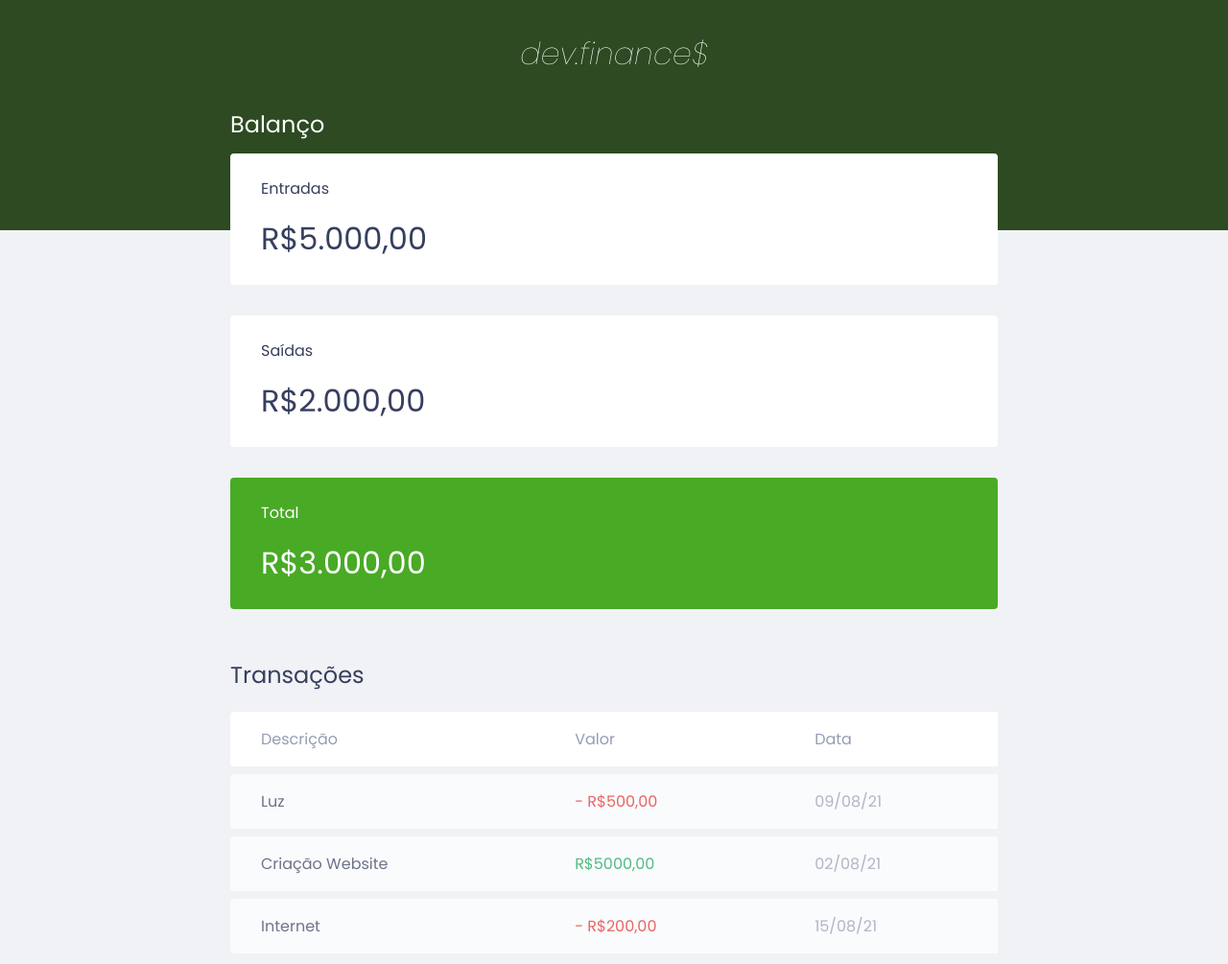
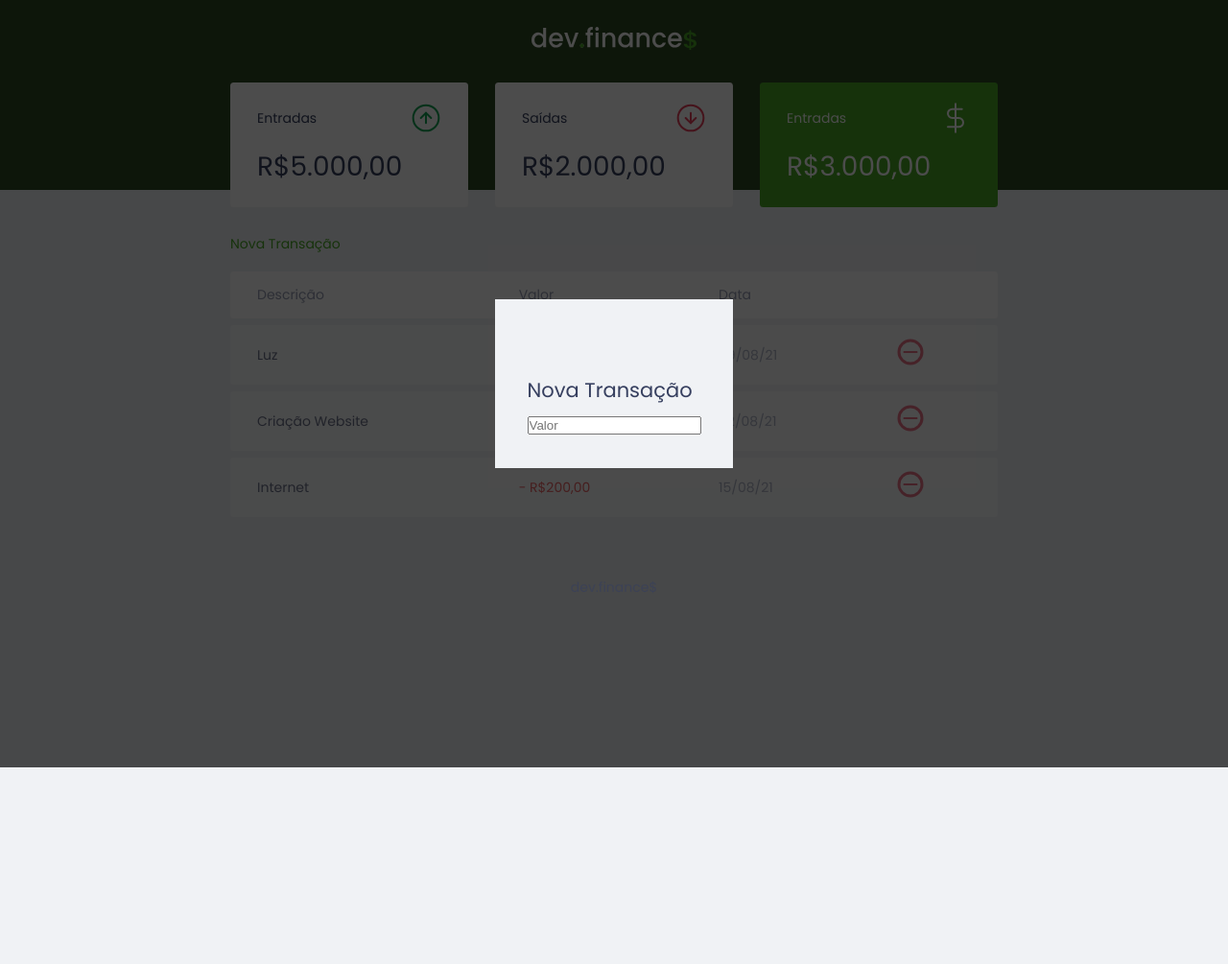
Before and after one commit to sarapansarini/devfinance, a website: page index.html in a window 1280 px wide. Shown: the top 1005 px of the page at 96% size. After the commit the page ends 800 px from the top, so only its background shows below. Drawn offline with Linux system fonts and the light colour scheme.

Commit message:
Aula 2 parte 1

```diff
--- a/index.html
+++ b/index.html
@@ -16,31 +16,42 @@
   </head>
   <body>
     <header>
-      <h1 id="logo">dev.finance$</h1>
+      <img src="./assets/logo.svg" alt="Logo Dev Finance" />
     </header>
 
     <main class="container">
       <section id="balance">
-        <h2>Balanço</h2>
+        <h2 class="sr-only">Balanço</h2>
 
         <div class="card">
-          <h3>Entradas</h3>
+          <h3>
+            <span>Entradas</span>
+            <img src="assets/income.svg" alt="Imagem de Entradas" />
+          </h3>
           <p>R$5.000,00</p>
         </div>
 
         <div class="card">
-          <h3>Saídas</h3>
+          <h3>
+            <span>Saídas</span>
+            <img src="assets/expense.svg" alt="Imagem de Saídas" />
+          </h3>
           <p>R$2.000,00</p>
         </div>
 
         <div class="card total">
-          <h3>Total</h3>
+          <h3>
+            <span>Entradas</span>
+            <img src="assets/total.svg" alt="Imagem de Total" />
+          </h3>
           <p>R$3.000,00</p>
         </div>
       </section>
 
       <section id="transaction">
-        <h2>Transações</h2>
+        <h2 class="sr-only">Transações</h2>
+
+        <a href="#" class="button new">Nova Transação</a>
 
         <table id="data-table">
           <thead>
@@ -48,6 +59,7 @@
               <th>Descrição</th>
               <th>Valor</th>
               <th>Data</th>
+              <th></th>
             </tr>
           </thead>
 
@@ -56,22 +68,44 @@
               <td class="description">Luz</td>
               <td class="expense">- R$500,00</td>
               <td class="date">09/08/21</td>
+              <td><img src="./assets/minus.svg" alt="Remover Transação" /></td>
             </tr>
             <tr>
               <td class="description">Criação Website</td>
               <td class="income">R$5000,00</td>
               <td class="date">02/08/21</td>
+              <td><img src="./assets/minus.svg" alt="Remover Transação" /></td>
             </tr>
             <tr>
               <td class="description">Internet</td>
               <td class="expense">- R$200,00</td>
               <td class="date">15/08/21</td>
+              <td><img src="./assets/minus.svg" alt="Remover Transação" /></td>
             </tr>
           </tbody>
         </table>
       </section>
     </main>
 
+    <div class="modal-overlay active">
+      <div class="modal">
+        <div id="form">
+          <h2>Nova Transação</h2>
+          <form action="">
+            <div class="input-group">
+              <label class="sr-only" for="amount">Valor</label>
+              <input
+                type="number"
+                id="amount"
+                name="amount"
+                placeholder="Valor"
+              />
+            </div>
+          </form>
+        </div>
+      </div>
+    </div>
+
     <footer>
       <p>dev.finance$</p>
     </footer>
--- a/style.css
+++ b/style.css
@@ -8,14 +8,46 @@
   box-sizing: border-box;
 }
 
+html {
+  font-size: 93.75%;
+}
+
 body {
   background: #f0f2f5;
   font-family: "Poppins", sans-serif;
 }
 
+.sr-only {
+  position: absolute;
+  width: 1px;
+  height: 1px;
+  padding: 0;
+  margin: -1px;
+  overflow: hidden;
+  clip: rect(0, 0, 0, 0);
+  white-space: nowrap;
+  border-width: 0;
+}
+
 .container {
   width: min(90vw, 800px);
   margin: auto;
+}
+
+/* Links & BUttons =================== */
+
+a {
+  color: #49aa26;
+  text-decoration: none;
+}
+
+a:hover {
+  color: #3dd705;
+}
+
+.button.new {
+  display: inline-block;
+  margin-bottom: 0.8rem;
 }
 
 /* Titles =================== */
@@ -68,6 +100,10 @@ header {
 .card h3 {
   font-weight: normal;
   font-size: 1rem;
+
+  display: flex;
+  align-items: center;
+  justify-content: space-between;
 }
 
 .card p {
@@ -83,6 +119,12 @@ header {
 }
 
 /* Table =================== */
+#transaction {
+  display: block;
+  width: 100%;
+  overflow: auto;
+}
+
 #data-table {
   width: 100%;
   border-spacing: 0 0.5rem;
@@ -92,6 +134,11 @@ header {
 table thead tr th:first-child,
 table tbody tr td:first-child {
   border-radius: 0.25rem 0 0 0.25rem;
+}
+
+table thead tr th:last-child,
+table tbody tr td:last-child {
+  border-radius: 0 0.25rem 0.25rem 0;
 }
 
 table th {
@@ -127,6 +174,33 @@ td.expense {
   color: #e92929;
 }
 
+/* Modal =================== */
+.modal-overlay {
+  width: 100%;
+  height: 100%;
+  background-color: rgba(0, 0, 0, 0.7);
+
+  position: fixed;
+  top: 0;
+
+  display: flex;
+  align-items: center;
+  justify-content: center;
+
+  opacity: 0;
+  visibility: hidden;
+}
+
+.modal-overlay.active {
+  opacity: 1;
+  visibility: visible;
+}
+
+.modal {
+  background: #f0f2f5;
+  padding: 2.4rem;
+}
+
 /* Footer =================== */
 footer {
   text-align: center;
@@ -134,3 +208,15 @@ footer {
   color: var(--dark-blue);
   opacity: 0.6;
 }
+
+/* Responsive =================== */
+@media (min-width: 800px) {
+  html {
+    font-size: 87.5%;
+  }
+  #balance {
+    display: grid;
+    grid-template-columns: 1fr 1fr 1fr; /*função repeat(3, 1fr)*/
+    gap: 2rem;
+  }
+}
```
Also changed, not shown: assets/expense.svg (added), assets/income.svg (added), assets/logo.svg (added), assets/minus.svg (added), assets/plus.svg (added), assets/total.svg (added).
